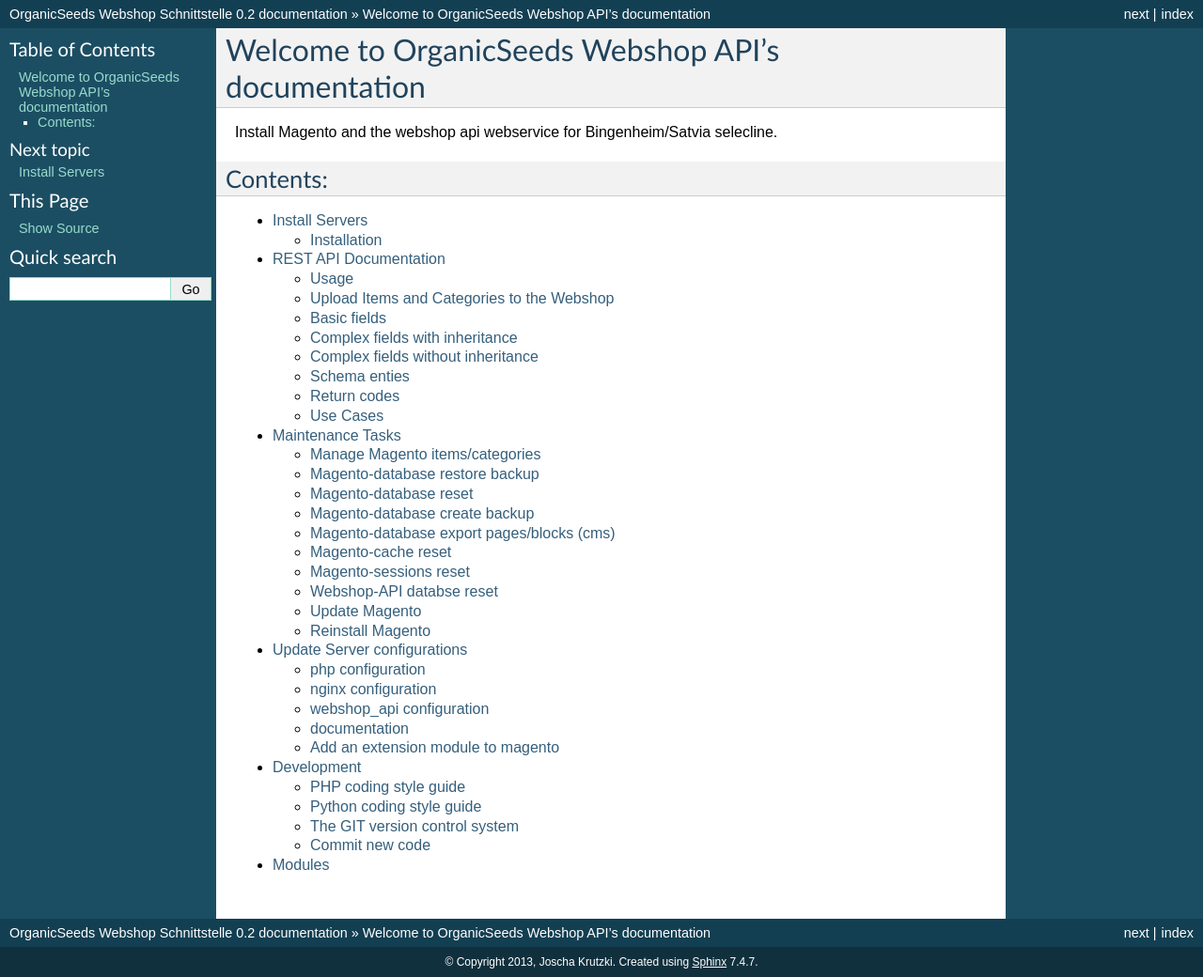
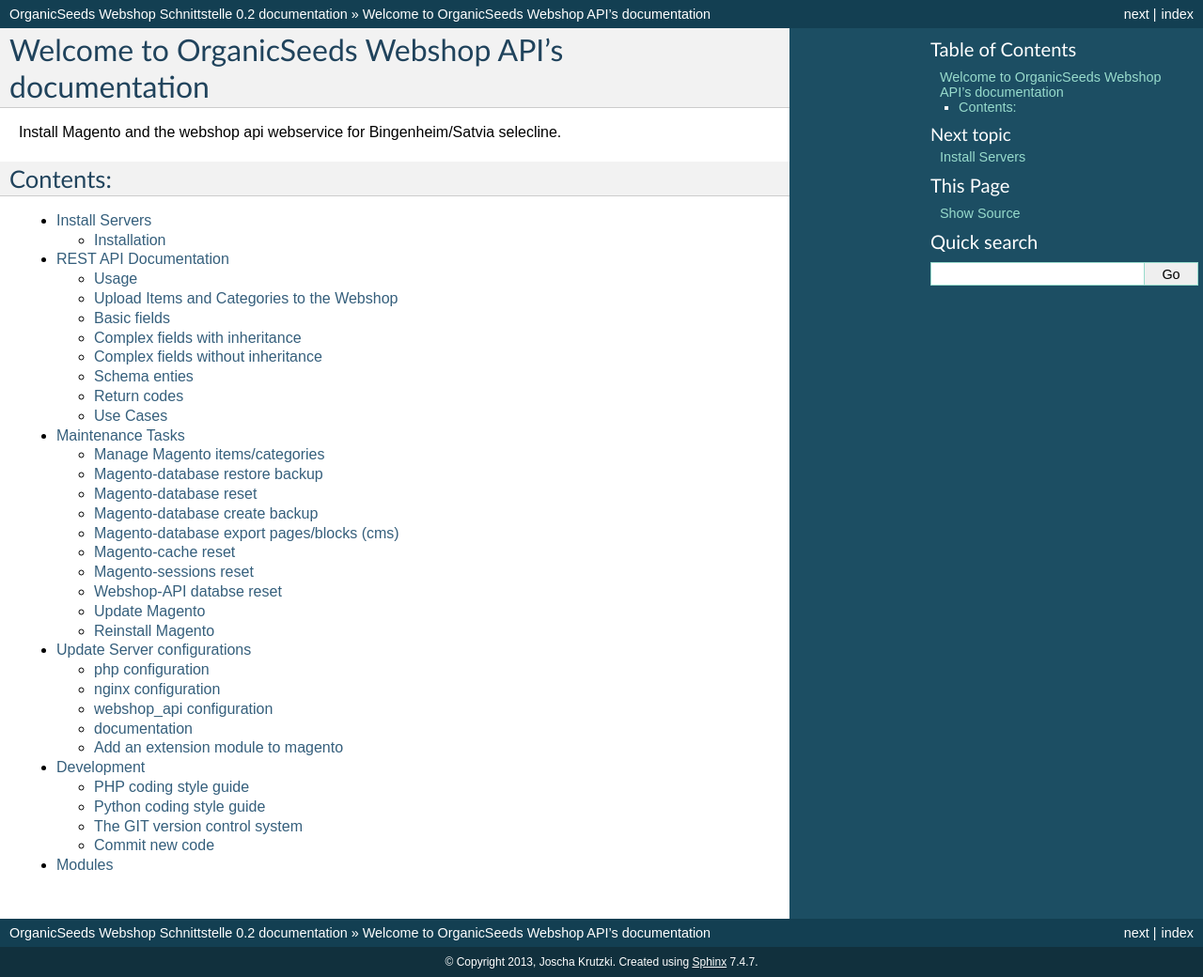
Before and after one commit to joka/buildout-magento-1, a Sphinx documentation site: the page built from docs/index.rst, in a window 1280 px wide and 1040 px high. Shown: the whole window at 94% size. Built offline with Sphinx 7.4.7, drawn with Linux system fonts in a browser that asks for light colours.

Commit message:
nicer spinx theme

```diff
--- a/docs/conf.py
+++ b/docs/conf.py
@@ -99,7 +99,9 @@ html_theme = 'default'
 # Theme options are theme-specific and customize the look and feel of a theme
 # further.  For a list of options available for each theme, see the
 # documentation.
-#html_theme_options = {}
+html_theme_options = {"rightsidebar": True,
+                      "stickysidebar": True,
+                      "sidebarwidth": 300,}
 
 # Add any paths that contain custom themes here, relative to this directory.
 #html_theme_path = []
```
